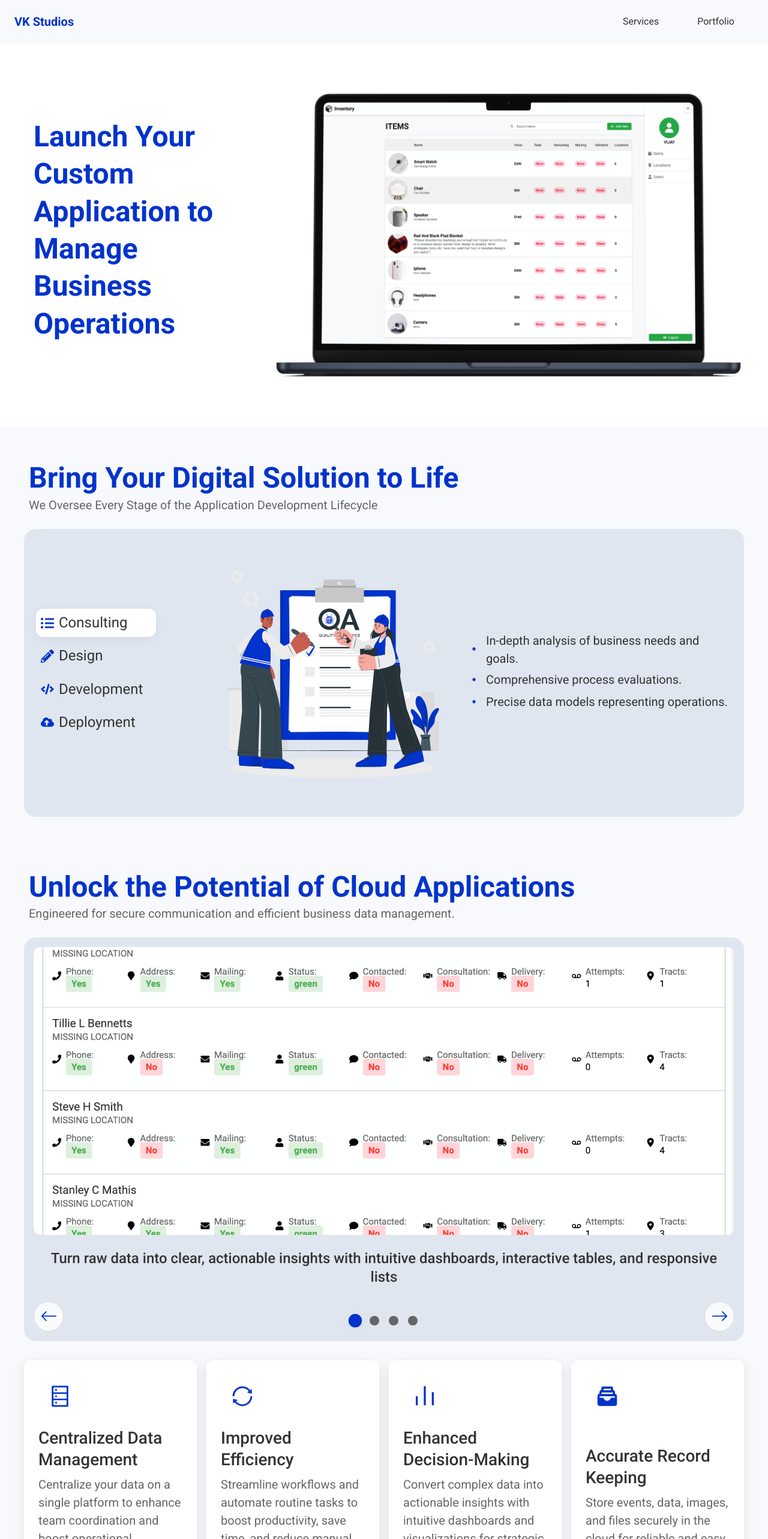
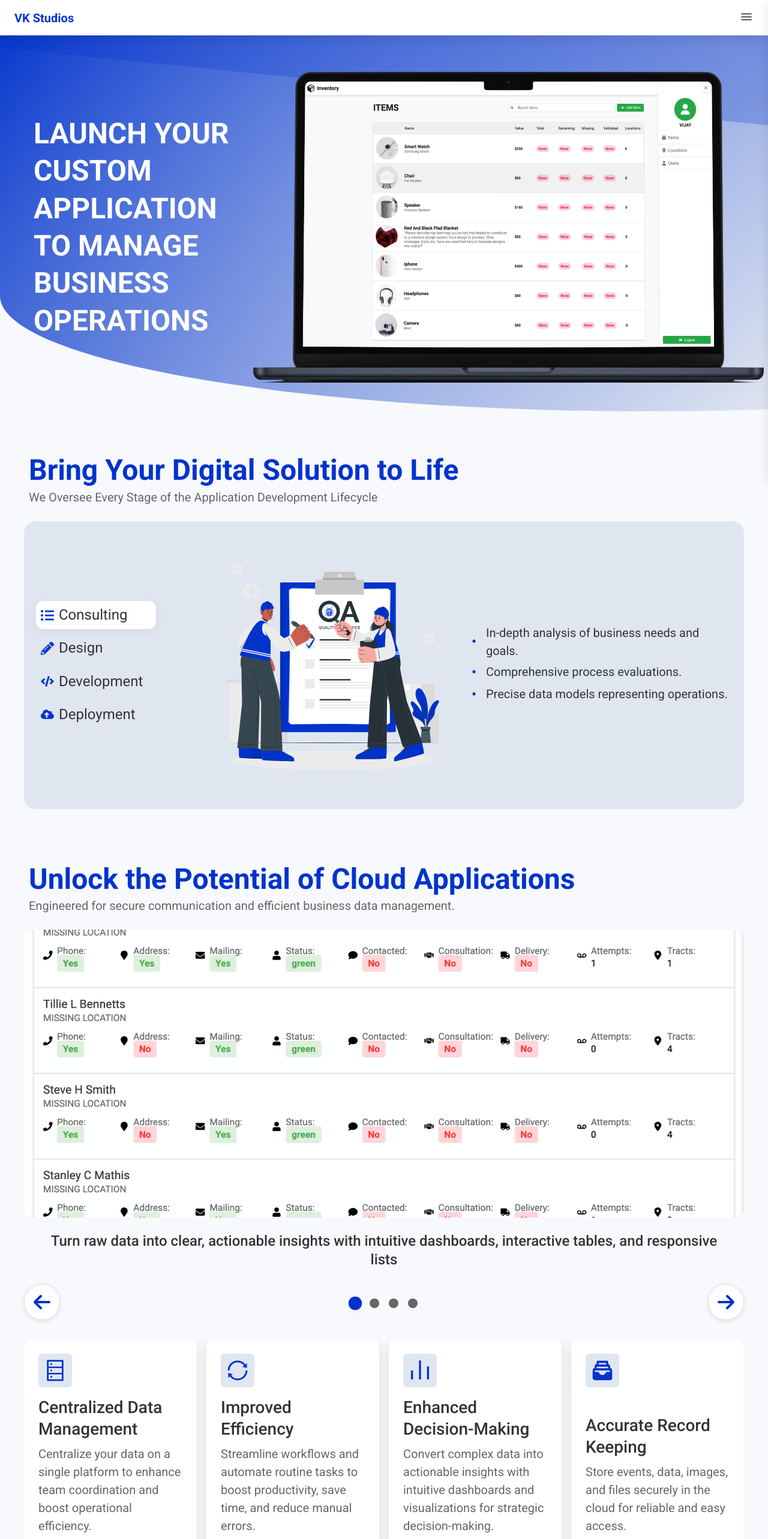
Before and after one commit to VijayKumar9389/Company-Website, a React (Vite) app: page / in a window 1280 px wide. Shown: the top 2566 px of the page at 60% size. Built offline with nearby package versions, Linux system fonts and the light colour scheme.

Commit message:
site revamp

```diff
--- a/src/components/Navbar/Navbar.scss
+++ b/src/components/Navbar/Navbar.scss
@@ -1,149 +1,117 @@
 @import '../../styles/variables';
 
-// Navbar.scss
-
-// Navbar container
 .navbar {
+  position: sticky;
   width: 100%;
-  color: $text-primary;
+  top: 0;
+  left: 0;
+  padding: $spacing-md $spacing-lg;
   display: flex;
   justify-content: space-between;
   align-items: center;
-  padding: $spacing-md $spacing-lg;
   transition: background-color 0.3s ease, box-shadow 0.3s ease;
   z-index: 1000;
+  background: $card-background;
+  box-shadow: $shadow-medium;
 
-  // Navbar Logo
-  .logo {
-    h2 {
-      margin: 0;
+  .logo h2 {
+    cursor: pointer;
+    color: $primary-color;
+    font-size: $font-size-base-lg;
+    font-weight: $font-weight-bold;
+  }
+
+  .menu-btn {
+    background: none;
+    border: none;
+    cursor: pointer;
+    color: $text-secondary;
+    z-index: 1100; // Make sure it stays above the overlay and nav-container
+    transition: color 0.3s ease;
+
+    &:hover {
+      color: $text-primary;
+    }
+
+    svg {
+      width: 24px;
+      height: 24px;
+    }
+  }
+
+  .nav-container {
+    position: fixed;
+    top: 0;
+    right: -250px;
+    width: 250px;
+    height: 100vh;
+    background: $card-background;
+    border-radius: 0 0 10px 0; // Rounded corners
+    display: flex;
+    flex-direction: column;
+    align-items: center;
+    justify-content: center;
+    padding: $spacing-lg;
+    box-shadow: $shadow-medium;
+    transition: right 0.3s ease, box-shadow 0.3s ease;
+    z-index: 1050;
+
+    &.open {
+      right: 0;
+      box-shadow: 0 4px 8px rgba(0, 0, 0, 0.2); // Enhanced shadow when open
+    }
+
+    .close-btn {
+      position: absolute;
+      top: $spacing-md;
+      left: 0;
+      right: 0;
+      text-align: center;
+      font-size: $font-size-base-md;
+      color: $card-background;
       cursor: pointer;
-      font-size: $font-size-base-lg;
-      font-weight: $font-weight-bold;
-      color: $primary-color;
       transition: color 0.3s ease;
 
       &:hover {
-        color: lighten($primary-color, 15%);
+        color: $link-color;
+      }
+    }
+
+    .nav-link {
+      margin: $spacing-md 0;
+      color: $text-primary;
+      cursor: pointer;
+      text-transform: uppercase;
+      transition: color 0.3s ease, transform 0.3s ease;
+
+      &:hover {
+        color: $link-color;
+        transform: translateX(10px); // Subtle hover effect
+      }
+
+      .icon {
+        margin-right: $spacing-sm; // Space between icon and text
+        font-size: $font-size-base-md;
       }
     }
   }
 
-  // Navbar Menu
-  .nav-menu {
-    display: flex;
-    list-style: none;
-    margin: 0;
-    padding: 0;
-    border-radius: $border-radius-lg;
-    transition: background-color 0.3s ease, border 0.3s ease;
+  .overlay {
+    position: fixed;
+    top: 0;
+    left: 0;
+    width: 100%;
+    height: 100vh;
+    background: rgba(0, 0, 0, 0.5);
+    backdrop-filter: blur(5px);
+    opacity: 0;
+    visibility: hidden;
+    transition: opacity 0.3s ease, visibility 0.3s ease;
+    z-index: 1000; // Keep it below the nav menu
 
-    .nav-link {
-      margin: 0 $spacing-md;
-      font-size: $font-size-base-sm;
-      color: $text-primary;
-      text-decoration: none;
-      transition: color 0.3s ease, transform 0.3s ease;
-      padding: $spacing-sm $spacing-md;
-      border-radius: $border-radius-sm;
-      cursor: pointer;
-
-      &:hover {
-        color: lighten($primary-color, 10%);
-        transform: translateY(-2px);
-      }
-    }
-  }
-
-  // Contact Button
-  .btn-contact {
-    background: linear-gradient(135deg, $primary-color, darken($primary-color, 10%));
-    color: $text-secondary;
-    border: none;
-    border-radius: $border-radius-md;
-    padding: $spacing-sm $spacing-md;
-    font-size: $font-size-base-sm;
-    cursor: pointer;
-    transition: background 0.3s ease, color 0.3s ease, box-shadow 0.3s ease;
-    display: flex;
-    align-items: center;
-    justify-content: center;
-    gap: $spacing-xs;
-
-    box-shadow: $shadow-small;
-
-    .icon {
-      font-size: $font-size-base-lg;
-      background-color: lighten($primary-color, 15%);
-      padding: $spacing-xs;
-      border-radius: 50%;
-      transition: background-color 0.3s ease;
-    }
-
-    @media screen and (max-width: $breakpoint-sm) {
-      display: none;
-    }
-
-    &:hover {
-      background: linear-gradient(135deg, darken($primary-color, 10%), darken($primary-color, 20%));
-      box-shadow: $shadow-medium;
-      color: $text-primary;
-
-      .icon {
-        background-color: lighten($primary-color, 10%);
-      }
-    }
-
-    &:focus {
-      outline: none;
-      box-shadow: 0 0 0 4px rgba($primary-color, 0.5);
-    }
-  }
-
-  // Hamburger Menu Button for Small Screens
-  .menu-btn {
-    background: transparent;
-    border: none;
-    color: $text-primary;
-    font-size: $font-size-base-lg;
-    cursor: pointer;
-    transition: color 0.3s ease;
-    display: none;
-
-    @media screen and (max-width: $breakpoint-md) {
-      display: flex;
-    }
-
-    &:hover {
-      color: lighten($primary-color, 15%);
-    }
-  }
-
-  // Scrolled Navbar State
-  &.scrolled {
-    background: rgba($background-color, 0.85);
-    backdrop-filter: blur(10px);
-    box-shadow: $shadow-small;
-
-    .nav-menu {
-      background-color: rgba($background-color, 0.9);
-      border: 1px solid rgba(255, 255, 255, 0.1);
+    &.show {
+      opacity: 1;
+      visibility: visible;
     }
   }
 }
-
-// Responsive Adjustments
-@media (max-width: $breakpoint-sm) {
-  .navbar {
-    align-items: flex-start;
-    padding: $spacing-sm $spacing-md;
-
-    .nav-menu {
-      display: none;
-    }
-
-    .menu-btn {
-      display: block;
-    }
-  }
-}
--- a/src/components/Navbar/Navbar.tsx
+++ b/src/components/Navbar/Navbar.tsx
@@ -1,48 +1,28 @@
-// Navbar.jsx
-import {useEffect, useState} from "react";
-import {IoMenu} from "react-icons/io5";
-import {Link as ScrollLink} from 'react-scroll';
+import { useState } from "react";
+import { IoMenu, IoClose } from "react-icons/io5";
+import { Link as ScrollLink } from 'react-scroll';
 import './Navbar.scss';
 
 const Navbar = () => {
     const [isModalOpen, setIsModalOpen] = useState(false);
-    const [isScrolled, setIsScrolled] = useState(false);
-
-    useEffect(() => {
-        const handleScroll = () => {
-            const scrollTop = window.scrollY;
-            if (scrollTop > 50) {
-                setIsScrolled(true);
-            } else {
-                setIsScrolled(false);
-            }
-        };
-
-        window.addEventListener('scroll', handleScroll);
-
-        return () => {
-            window.removeEventListener('scroll', handleScroll);
-        };
-    }, []);
 
     const toggleModal = () => {
         setIsModalOpen(!isModalOpen);
     };
 
     return (
-        <div className={`navbar  ${isScrolled ? 'scrolled' : ''}`}>
+        <div className="navbar">
             <div className="logo">
                 <h2 onClick={() => window.scrollTo(0, 0)}>VK Studios</h2>
             </div>
-            <div className="nav-menu">
-                <ScrollLink to="about-container" className="nav-link" spy={true} smooth={true} offset={-80}
-                            duration={500}>Services</ScrollLink>
-                <ScrollLink to="work-container" className="nav-link" spy={true} smooth={true} offset={-80}
-                            duration={500}>Portfolio</ScrollLink>
+            <div className={`nav-container ${isModalOpen ? 'open' : ''}`}>
+                <ScrollLink to="about-container" className="nav-link" spy={true} smooth={true} offset={-80} duration={500}>Services</ScrollLink>
+                <ScrollLink to="work-container" className="nav-link" spy={true} smooth={true} offset={-80} duration={500}>Portfolio</ScrollLink>
             </div>
             <button onClick={toggleModal} className="menu-btn">
-                <IoMenu/>
+                {isModalOpen ? <IoClose /> : <IoMenu />}
             </button>
+            <div className={`overlay ${isModalOpen ? 'show' : ''}`} onClick={toggleModal}></div>
         </div>
     );
 }
--- a/src/pages/Design/Design.scss
+++ b/src/pages/Design/Design.scss
@@ -4,9 +4,6 @@
   max-width: 1200px;
   margin: 0 auto;
   color: $text-primary;
-  border-radius: $border-radius-lg; // Rounded corners for the section
-  background-color: $accent-background-color;
-  padding: $spacing-md; // Consistent padding for the section
 
   .slideshow {
     position: relative;
@@ -67,38 +64,46 @@
 
     .nav-button {
       color: $text-primary; // Dark gray text color
-      background: rgba(255, 255, 255, 0.8); // Light background with slight transparency
+      background: rgba(255, 255, 255, 0.9); // Slightly more opaque background for better readability
       border: 1px solid $border-color; // Light gray border for better definition
-      width: 50px;
-      height: 50px;
-      border-radius: 50%;
+      width: 60px; // Slightly larger for better touch interaction
+      height: 60px;
+      border-radius: 50%; // Keeps the button circular
       display: flex;
       align-items: center;
       justify-content: center;
       cursor: pointer;
+      box-shadow: 0 2px 8px rgba(0, 0, 0, 0.1); // Subtle shadow for depth
       transition:
               background 0.3s ease,
-              transform 0.3s ease,
-              box-shadow 0.3s ease;
+              transform 0.2s ease,
+              box-shadow 0.3s ease,
+              color 0.3s ease;
 
       &:hover {
-        background: darken($accent-background-color, 5%); // Slightly darker accent background on hover
-        box-shadow: 0 4px 8px rgba(0, 0, 0, 0.1); // Soft shadow on hover for subtle depth
+        background: darken($primary-color, 10%); // Darkens the primary color for a richer hover effect
+        box-shadow: 0 4px 12px rgba(0, 0, 0, 0.15); // Stronger shadow for a lift effect
+        transform: translateY(-2px); // Slight lift effect on hover
+
+        svg {
+          color: $card-background; // Keeps the icon color white on hover
+        }
       }
 
       &:focus {
         outline: none;
-        box-shadow: 0 0 0 3px lighten($link-color, 40%); // Focus ring in a lightened version of the link color
+        box-shadow: 0 0 0 3px lighten($primary-color, 40%), 0 4px 12px rgba(0, 0, 0, 0.15); // Focus ring with a lifted shadow
       }
 
       &:active {
-        transform: scale(0.95);
-        box-shadow: 0 2px 4px rgba(0, 0, 0, 0.1); // Softer shadow on click for a pressed effect
+        transform: scale(0.95) translateY(1px); // Slight depress effect on click
+        box-shadow: 0 2px 8px rgba(0, 0, 0, 0.1); // Softer shadow on click for a pressed effect
       }
 
       svg {
-        font-size: 1.8rem; // Slightly smaller icon size to suit the light theme
+        font-size: 2rem; // Slightly larger icon size for better visibility
         color: $primary-color; // Icon color matches primary color for consistency
+        transition: color 0.3s ease; // Smooth transition for icon color change
       }
     }
   }
--- a/src/pages/Design/Design.tsx
+++ b/src/pages/Design/Design.tsx
@@ -1,8 +1,8 @@
 import './Design.scss';
 import React, {useState} from 'react';
 import {workData, WorkSectionData} from './data.ts';
-import {BsArrowLeft, BsArrowRight} from 'react-icons/bs';
 import Header from "../../components/Header/Header.tsx";
+import {FaArrowLeft, FaArrowRight} from "react-icons/fa6";
 
 // Component for individual slides
 const Slide: React.FC<{ section: WorkSectionData; isActive: boolean }> = ({section, isActive}) => (
@@ -29,7 +29,7 @@ const Slideshow: React.FC = () => {
                 heading="Unlock the Potential of Cloud Applications"
                 desc="Engineered for secure communication and efficient business data management."
             />
-            <div className="slideshow-wrapper">
+            <div className="slideshow-wrapper" data-aos="fade-up">
 
                 <div className="slideshow">
                     {project.sections.map((section: WorkSectionData, index: number) => (
@@ -37,27 +37,31 @@ const Slideshow: React.FC = () => {
                             key={index}
                             section={section}
                             isActive={currentIndex === index}
+                            data-aos="fade-right" // Animation for each slide
+                            data-aos-delay={`${index * 200}`} // Staggered effect for slides
                         />
                     ))}
                 </div>
-                <div className="slide-content-wrapper">
+                <div className="slide-content-wrapper" data-aos="fade-left">
                     <h5>{project.sections[currentIndex].description}</h5>
                 </div>
-                <div className="slide-controls">
+                <div className="slide-controls" data-aos="fade-up">
                     <button className="nav-button prev" onClick={handlePrevSlide}>
-                        <BsArrowLeft/>
+                        <FaArrowLeft />
                     </button>
-                    <div className="slideshow-indicators">
+                    <div className="slideshow-indicators" data-aos="fade-in">
                         {project.sections.map((_, index) => (
                             <div
                                 key={index}
                                 className={`indicator ${currentIndex === index ? 'active' : ''}`}
                                 onClick={() => setCurrentIndex(index)}
+                                data-aos="zoom-in" // Zoom effect on indicators
+                                data-aos-delay={`${index * 100}`} // Staggered effect for indicators
                             />
                         ))}
                     </div>
                     <button className="nav-button next" onClick={handleNextSlide}>
-                        <BsArrowRight/>
+                        <FaArrowRight />
                     </button>
                 </div>
 
--- a/src/pages/Hero/Hero.scss
+++ b/src/pages/Hero/Hero.scss
@@ -3,26 +3,83 @@
 .hero-container {
   position: relative;
   overflow: hidden;
-  background-color: $card-background;
+  background: linear-gradient(135deg, $primary-color, $accent-background-color); // Gradient background
   padding: $spacing-xl $spacing-md;
-  height: 80vh; // Increased height for more impact
+  height: 80vh;
   display: flex;
   flex-direction: column;
-  align-items: center; // Center content horizontally
-  justify-content: center; // Center content vertically
+  align-items: center;
+  justify-content: center;
   text-align: center;
+  color: $text-primary;
+
+  //Top
+  .custom-shape-divider-top-1725136650 {
+    position: absolute;
+    top: 0;
+    left: 0;
+    width: 100%;
+    overflow: hidden;
+    line-height: 0;
+  }
+
+  .custom-shape-divider-top-1725136650 svg {
+    position: relative;
+    display: block;
+    width: calc(100% + 1.3px);
+    height: 150px;
+  }
+
+  .custom-shape-divider-top-1725136650 .shape-fill {
+    fill: $primary-color;
+    opacity: .25;
+  }
+
+  //Bottom
+  .custom-shape-divider-bottom-1725135656 {
+    position: absolute;
+    bottom: 0;
+    left: 0;
+    width: 100%;
+    overflow: hidden;
+    line-height: 0;
+  }
+
+  .custom-shape-divider-bottom-1725135656 svg {
+    position: relative;
+    display: block;
+    width: calc(169% + 1.3px);
+    height: 219px;
+  }
+
+  .custom-shape-divider-bottom-1725135656 .shape-fill {
+    fill: #f7f9fc;
+  }
+
+  &::before {
+    content: "";
+    position: absolute;
+    top: -50%;
+    left: -50%;
+    width: 200%;
+    height: 200%;
+    background: radial-gradient(circle at center, $card-background, transparent 60%);
+    opacity: 0.2;
+    transform: rotate(45deg);
+  }
 
   .hero-content {
     display: grid;
-    grid-template-columns: 1fr 2fr; // Adjusted column ratio for balance
-    align-items: center; // Center all items vertically
-    gap: $spacing-lg; // Add space between content sections
-    max-width: 1200px; // Limit max-width for better layout on larger screens
+    grid-template-columns: 1fr 2fr;
+    align-items: center;
+    gap: $spacing-lg;
+    max-width: 1200px;
     width: 100%;
     margin: 0 auto;
+    z-index: 1; // Ensure content is above background effects
 
     @media (max-width: $breakpoint-md) {
-      grid-template-columns: 1fr; // Stack content on small screens
+      grid-template-columns: 1fr;
       text-align: center;
     }
 
@@ -30,14 +87,14 @@
       padding: $spacing-md;
       text-align: start;
 
-      .hero-title {
-        color: $primary-color;
-        margin-bottom: $spacing-md;
+
+      @media (max-width: $breakpoint-md) {
+        text-align: center;
       }
 
-      p {
-        color: $text-secondary;
-        margin: 0 auto;
+      .hero-title {
+        color: #fff;
+        text-transform: uppercase;
       }
     }
 
@@ -46,6 +103,7 @@
       justify-content: center;
       align-items: center;
       width: 100%;
+      transform: scale(1.1); // Slightly more pronounced zoom
 
       .hero-image {
         max-width: 100%;
@@ -53,26 +111,4 @@
       }
     }
   }
-
-  .custom-shape-divider-bottom {
-    position: absolute;
-    bottom: 0;
-    left: 0;
-    width: 100%;
-    overflow: hidden;
-    line-height: 0;
-    transform: rotate(180deg);
-    background: $background-color; // Ensure divider blends with the background
-
-    svg {
-      position: relative;
-      display: block;
-      width: 100%;
-      height: $spacing-lg;
-
-      .shape-fill {
-        fill: $card-background; // Match background for a seamless look
-      }
-    }
-  }
 }
--- a/src/pages/Hero/Hero.tsx
+++ b/src/pages/Hero/Hero.tsx
@@ -4,19 +4,29 @@ import Image from '../../assets/Media/Devices.png';
 const Hero = () => {
     return (
         <div className="hero-container">
+            <div className="custom-shape-divider-top-1725136650">
+                <svg data-name="Layer 1" xmlns="http://www.w3.org/2000/svg" viewBox="0 0 1200 120"
+                     preserveAspectRatio="none">
+                    <path d="M1200 120L0 16.48 0 0 1200 0 1200 120z" className="shape-fill"></path>
+                </svg>
+            </div>
             <div className="hero-content">
                 <div className="hero-content-wrapper">
                     <h1 className="hero-title">
                         Launch Your Custom Application to Manage Business Operations
                     </h1>
-                    {/*<p>*/}
-                    {/*    Experience seamless, responsive applications designed for secure communication and efficient*/}
-                    {/*    management of your business data.*/}
-                    {/*</p>*/}
                 </div>
                 <div className="hero-image-wrapper">
                     <img className="hero-image" src={Image} alt="Laptops"/>
                 </div>
+            </div>
+            <div className="custom-shape-divider-bottom-1725135656">
+                <svg data-name="Layer 1" xmlns="http://www.w3.org/2000/svg" viewBox="0 0 1200 120"
+                     preserveAspectRatio="none">
+                    <path
+                        d="M600,112.77C268.63,112.77,0,65.52,0,7.23V120H1200V7.23C1200,65.52,931.37,112.77,600,112.77Z"
+                        className="shape-fill"></path>
+                </svg>
             </div>
         </div>
     );
--- a/src/pages/Results/Results.scss
+++ b/src/pages/Results/Results.scss
@@ -7,6 +7,7 @@
   gap: $spacing-md; // Increased gap for better spacing between cards
   max-width: $breakpoint-xl;
   margin: $spacing-xl auto;
+  overflow: hidden;
 
   @media screen and (max-width: $breakpoint-lg) {
     display: flex;
@@ -19,7 +20,6 @@
     background: $card-background;
     border-radius: $border-radius-md; // Increased border-radius for a modern, softer look
     box-shadow: $shadow-medium; // Enhanced shadow for more depth
-    transition: transform 0.3s ease, box-shadow 0.3s ease; // Added transitions for interactivity
 
     display: flex;
     flex-direction: column;
@@ -43,13 +43,13 @@
     .skill-icon {
       font-size: 2.5rem; // Larger icon size for emphasis
       color: $primary-color;
+      background: $accent-background-color;
       margin-bottom: $spacing-md; // Adjusted margin for better spacing
-      border-radius: 50px; // Fully rounded corners for icons
-      background: rgba(255, 255, 255, 0.1); /* Slightly more visible background for better emphasis */
+      border-radius: $border-radius-sm; // Fully rounded corners for icons
       display: flex;
       align-items: center;
       justify-content: center;
-      padding: $spacing-md;
+      padding: $spacing-sm;
       transition: background 0.3s ease, transform 0.3s ease; // Added transition for hover effect
 
       @media screen and (max-width: $breakpoint-lg) {
--- a/src/pages/Results/Results.tsx
+++ b/src/pages/Results/Results.tsx
@@ -1,17 +1,17 @@
 import React from 'react';
 import './Results.scss';
-import {skillsData} from "./data.ts";
+import { skillsData } from './data.ts';
 
 // Skill Component
-const Skill = ({title, description, icon: Icon}: { title: string; description: string; icon: React.ElementType }) => {
+const Skill = ({ title, description, icon: Icon, delay }: { title: string; description: string; icon: React.ElementType; delay: number }) => {
     return (
-        <div className="skill-card">
-            <div className="skill-icon" data-aos="fade-up">
-                <Icon/>
+        <div className="skill-card" data-aos="fade-up" data-aos-delay={delay}>
+            <div className="skill-icon">
+                <Icon />
             </div>
             <div className="skill-content">
-                <h4 className="skill-title" data-aos="fade-up" data-aos-delay="200">{title}</h4>
-                <p className="skill-description" data-aos="fade-up" data-aos-delay="400">{description}</p>
+                <h4 className="skill-title">{title}</h4>
+                <p className="skill-description">{description}</p>
             </div>
         </div>
     );
@@ -22,7 +22,11 @@ const Skills = () => {
     return (
         <div className="skills-wrapper">
             {skillsData.map((skill, index) => (
-                <Skill key={index} {...skill} />
+                <Skill
+                    key={index}
+                    {...skill}
+                    delay={index * 100} // Stagger effect: 100ms delay between each item
+                />
             ))}
         </div>
     );
--- a/src/pages/Skills/Skills.scss
+++ b/src/pages/Skills/Skills.scss
@@ -1,7 +1,7 @@
 @import '../../styles/variables';
 
 // Main container for the skills section
-.skills {
+.skills-container {
   display: flex;
   flex-direction: column;
   align-items: center;
--- a/src/pages/Skills/Skills.tsx
+++ b/src/pages/Skills/Skills.tsx
@@ -67,7 +67,7 @@ const Skills: React.FC = () => {
     };
 
     return (
-        <div className="skills">
+        <div className="skills-container">
             <Header
                 heading="Bring Your Digital Solution to Life"
                 desc="We Oversee Every Stage of the Application Development Lifecycle"
@@ -79,7 +79,8 @@ const Skills: React.FC = () => {
                         <div
                             key={index}
                             className={`competency-item ${selectedCompetency.title === competency.title ? 'active' : ''}`}
-                            onMouseEnter={() => handleClick(competency)} // Changed to onClick for better accessibility
+                            onMouseEnter={() => handleClick(competency)}
+                            data-aos-delay={`${index * 100}`} // Stagger effect delay
                         >
                             <competency.icon className="icon" />
                             <span className="title"><h5>{competency.title}</h5></span>
@@ -87,14 +88,14 @@ const Skills: React.FC = () => {
                     ))}
                 </div>
 
-                <div className="competency-details">
+                <div className="competency-details" data-aos="fade-left">
                     <div className="image-container">
                         <img src={selectedCompetency.img} alt={selectedCompetency.title} />
                     </div>
                     <div className="description">
                         <ul>
                             {selectedCompetency.description.map((item, index) => (
-                                <li key={index}>
+                                <li key={index} data-aos="fade-right" data-aos-delay={`${index * 100}`}>
                                     <p>{item}</p>
                                 </li>
                             ))}
```
Also changed, not shown: src/pages/Projects/components/ProjectSection.scss (+2 -6 lines), src/assets/shaped.svg (added).
